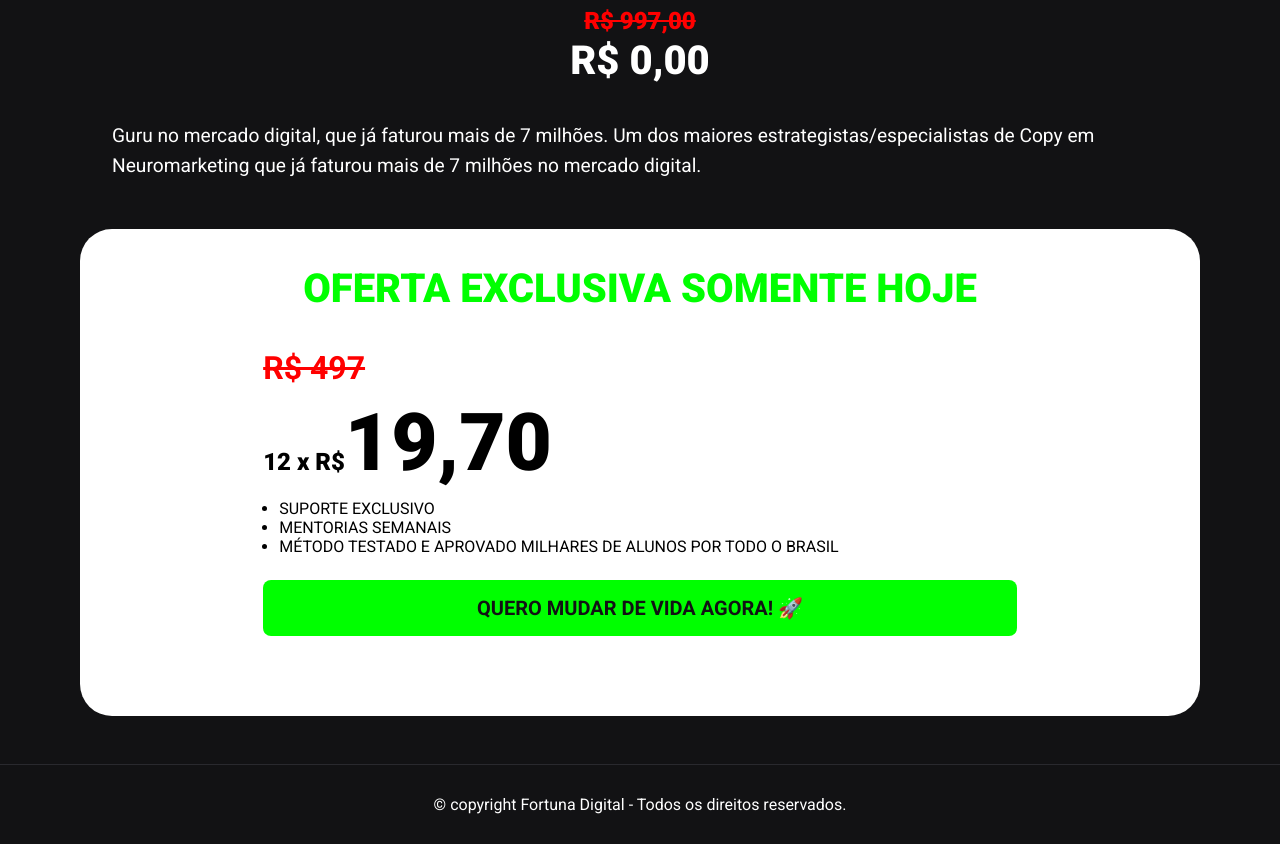
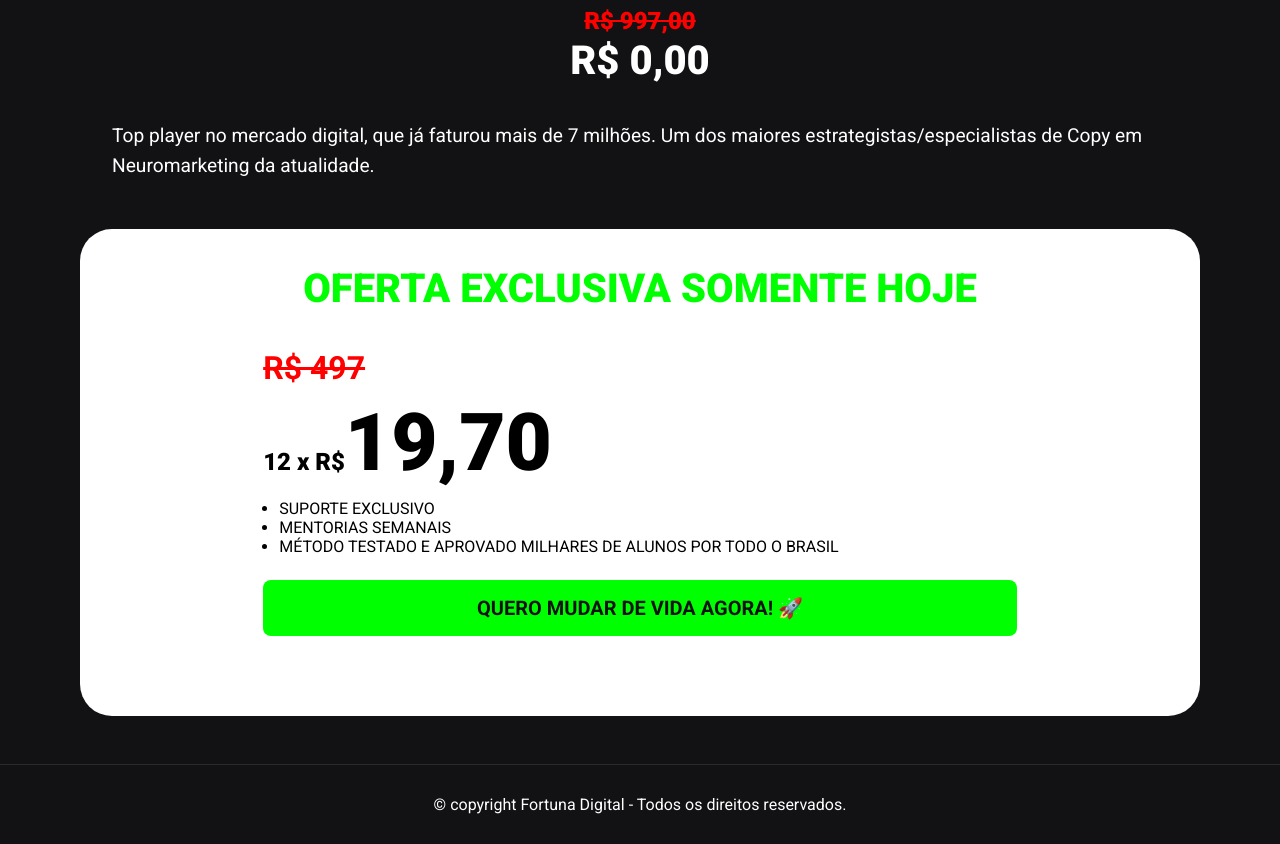
Before and after one commit to alefeio/fortunadigital, a Next.js app: page / in a window 1280 px wide. Shown: the part 7497-8341 px from the top of the page. Built offline with nearby package versions, Linux system fonts and the light colour scheme.

Commit message:
troca de ebook e mudança no texto principal

```diff
--- a/src/pages/api/sendMail.js
+++ b/src/pages/api/sendMail.js
@@ -41,7 +41,7 @@ async function sendMail(req, res) {
       </div>
       <h2><strong>Olá, ${req.body.nome}!</strong></h2>
       <p>Obrigado por se cadastrar em nossa newsletter.</p>
-      <p><strong><a href="http://fortunadigitalacademy.com.br/ebook/EBOOK_FORTUNA_DIGITAL.pdf">Clique aqui e baixe seu ebook gratuitamente.</a></strong></p>`,
+      <p><strong><a href="https://fortunadigitalacademy.com.br/ebook/EBOOK_FORTUNA_DIGITAL.pdf">Clique aqui e baixe seu ebook gratuitamente.</a></strong></p>`,
     });
 
     console.log(respostaAdmin);
--- a/src/pages/ebook/index.tsx
+++ b/src/pages/ebook/index.tsx
@@ -189,7 +189,7 @@ export default function Ebook() {
               <span>CONQUISTAR GRANDES RESULTADOS!</span>
             </p>
             <h1>
-              <a href="http://fortunadigitalacademy.com.br/ebook/EBOOK_FORTUNA_DIGITAL.pdf">
+              <a href="/ebook/EBOOK_FORTUNA_DIGITAL.pdf">
                 <span>CLIQUE AQUI</span> E BAIXE SEU EBOOK.
               </a>
             </h1>
--- a/src/pages/index.tsx
+++ b/src/pages/index.tsx
@@ -301,9 +301,9 @@ export default function Home() {
             R$ 0,00
           </h1>
           <p>
-            Guru no mercado digital, que já faturou mais de 7 milhões. Um dos
-            maiores estrategistas/especialistas de Copy em Neuromarketing que já
-            faturou mais de 7 milhões no mercado digital.
+            Top player no mercado digital, que já faturou mais de 7 milhões. Um
+            dos maiores estrategistas/especialistas de Copy em Neuromarketing da
+            atualidade.
           </p>
         </section>
       </main>
```
Also changed, not shown: 1 other file (tests, documents, lock files or other folders).
